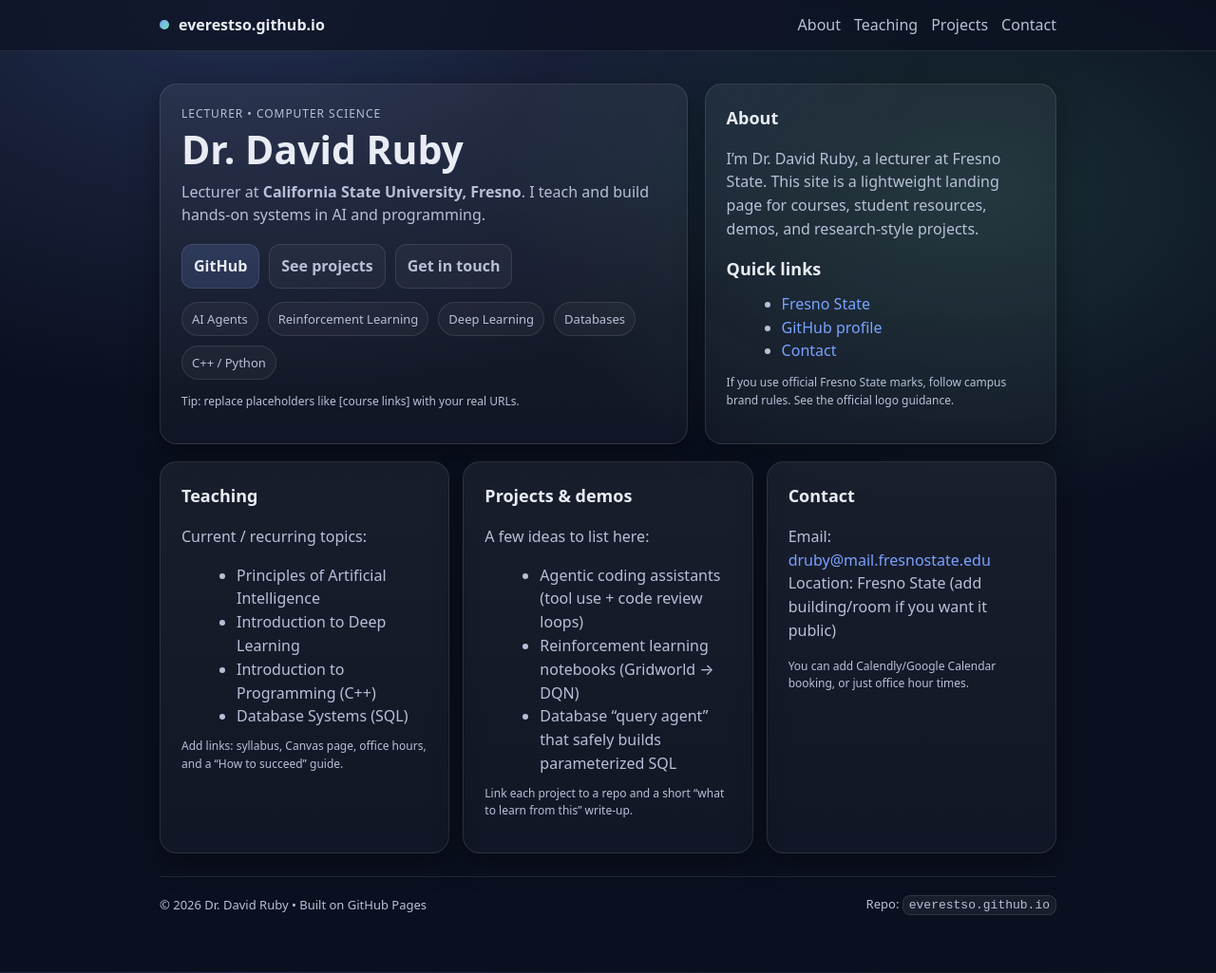
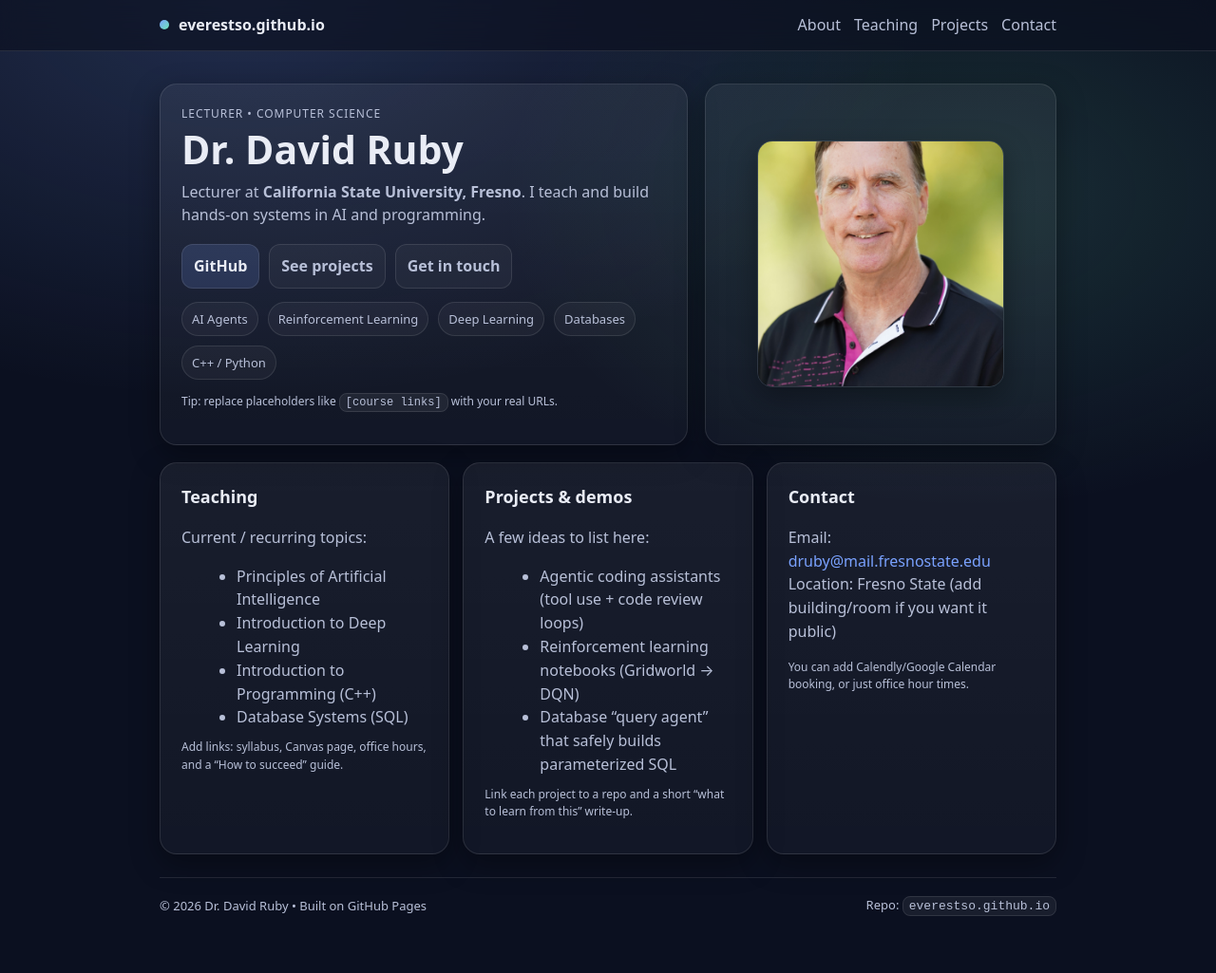
Before and after one commit to everestso/everestso.github.io, a Jekyll site: the page index.html, which Jekyll copies as it is, in a window 1280 px wide and 1025 px high. Shown: the whole window at 95% size. Built offline with Jekyll 4.4.1, drawn with Linux system fonts in a browser that asks for light colours.

Commit message:
Enhance profile section with image and styles
Add profile picture and styling to the profile section

```diff
--- a/index.html
+++ b/index.html
@@ -13,6 +13,20 @@
       --radius: 18px;
       --max: 980px;
     }
+	.profile-pic {
+	  width: 100%;
+	  max-width: 260px;
+	  aspect-ratio: 1 / 1;
+	  object-fit: cover;
+	  border-radius: 16px;
+	  border: 1px solid var(--border);
+	  box-shadow: var(--shadow);
+	}
+	.profile-wrap {
+	  display: flex;
+	  align-items: center;
+	  justify-content: center;
+	}
     *{box-sizing:border-box}
     body{
       margin:0; font-family: ui-sans-serif, system-ui, -apple-system, Segoe UI, Roboto, Arial, "Apple Color Emoji","Segoe UI Emoji";
@@ -131,28 +145,18 @@
         </div>
 
         <p class="note" style="margin-top:14px">
-          Tip: replace placeholders like <span class="inline code">[course links]</span> with your real URLs.
+          Tip: replace placeholders like <code class="inline">[course links]</code> with your real URLs.
         </p>
       </div>
 
-      <div class="card">
-        <h2 id="about">About</h2>
-        <p class="muted">
-          I’m Dr. David Ruby, a lecturer at Fresno State. This site is a lightweight landing page for
-          courses, student resources, demos, and research-style projects.
-        </p>
+      <div class="card profile-wrap">
+		  <img
+		    src="https://raw.githubusercontent.com/everestso/everestso.github.io/master/img/210809Portrait228_Med.jpg"
+		    alt="Dr. David Ruby, Lecturer at Fresno State"
+		    class="profile-pic"
+		  />
+	  </div>
 
-        <h2 style="margin-top:14px">Quick links</h2>
-        <ul>
-          <li><a href="https://fresnostate.edu/" target="_blank" rel="noreferrer">Fresno State</a></li>
-          <li><a href="https://github.com/everestso" target="_blank" rel="noreferrer">GitHub profile</a></li>
-          <li><a href="#contact">Contact</a></li>
-        </ul>
-
-        <p class="note" style="margin-top:12px">
-          If you use official Fresno State marks, follow campus brand rules. See the official logo guidance.
-        </p>
-      </div>
     </section>
 
     <section class="grid">
@@ -206,57 +210,3 @@
   </script>
 </body>
 </html>
-
-<!--
-    This is a multi-line comment.
-    Comments in HTML are ignored by the browser and do not affect the rendering of the HTML.
-    They can be used to leave notes, explanations, or reminders for developers.
-<!DOCTYPE html>
-<html>
-	<head>
-		<a href="https://time.is/Fresno" id="time_is_link" rel="nofollow" style="font-size:12px">Fresno Time=</a>
-		<span id="Fresno_z14e" style="font-size:12px"></span>
-		<script src="//widget.time.is/t.js"></script>
-		<script>
-			time_is_widget.init({Fresno_z14e:{time_format:"12hours:minutes:seconds AMPM"}});
-		</script>
-		<title>David Ruby</title>
-
-		<link rel="stylesheet" type="text/css" href="/main.css">
-	</head>
-	<body>
-		 <p>
-			 <img src="img/210607Portrait052sm.jpg" alt="dr.profile" height=134  align="left"/>
-			 <h1> David Ruby </h1>
-			 <h3> Lecturer, Fresno State </h3>
-			 <h3> Machine Learning/Artificial Intelligence </h3>
-		 </br></br>
-
-		 </p>
-
-		<nav>
-    		<ul>
-        		<li><a href="/">Home</a></li>
-			<li><a href="https://github.com/everestso/everestso.github.io/blob/master/about.md">About</a></li>
-        		<li><a href="https://www.linkedin.com/in/oc4rubys/">CV</a></li>
-        		<li><a href="/blog">Notes</a></li>
-    		</ul>
-		</nav>
-		<div class="container">
-    		<div class="blurb">
-				<p>GitHub.Io <a href="https://github.com/everestso/everestso.github.io/blob/master/about.md">Details...</a></p>
-    		</div>
-		</div>
-		<footer>
-    		<ul>
-        		<li><a href="mailto:donotmail@gmail.com">email</a></li>
-        		<li><a href="https://github.com/everestso">github.com/everestso</a></li>
-			<li><a href="https://earth.google.com/web/@33.69261225,-117.89236538,23.38284341a,273.03448457d,35y,-133.91442002h,59.98359515t,0r" target="_blank" rel="noopener noreferrer">Location Link</a></li>
-			<li><a href="https://github.com/everestso/Summer22/blob/main/Chess8123a.ipynb" target="_blank" rel="noopener noreferrer">Chess Location Link</a></li>
-		</ul>
-		</footer>
-	</body>
-</html>
-
-
--->
```
